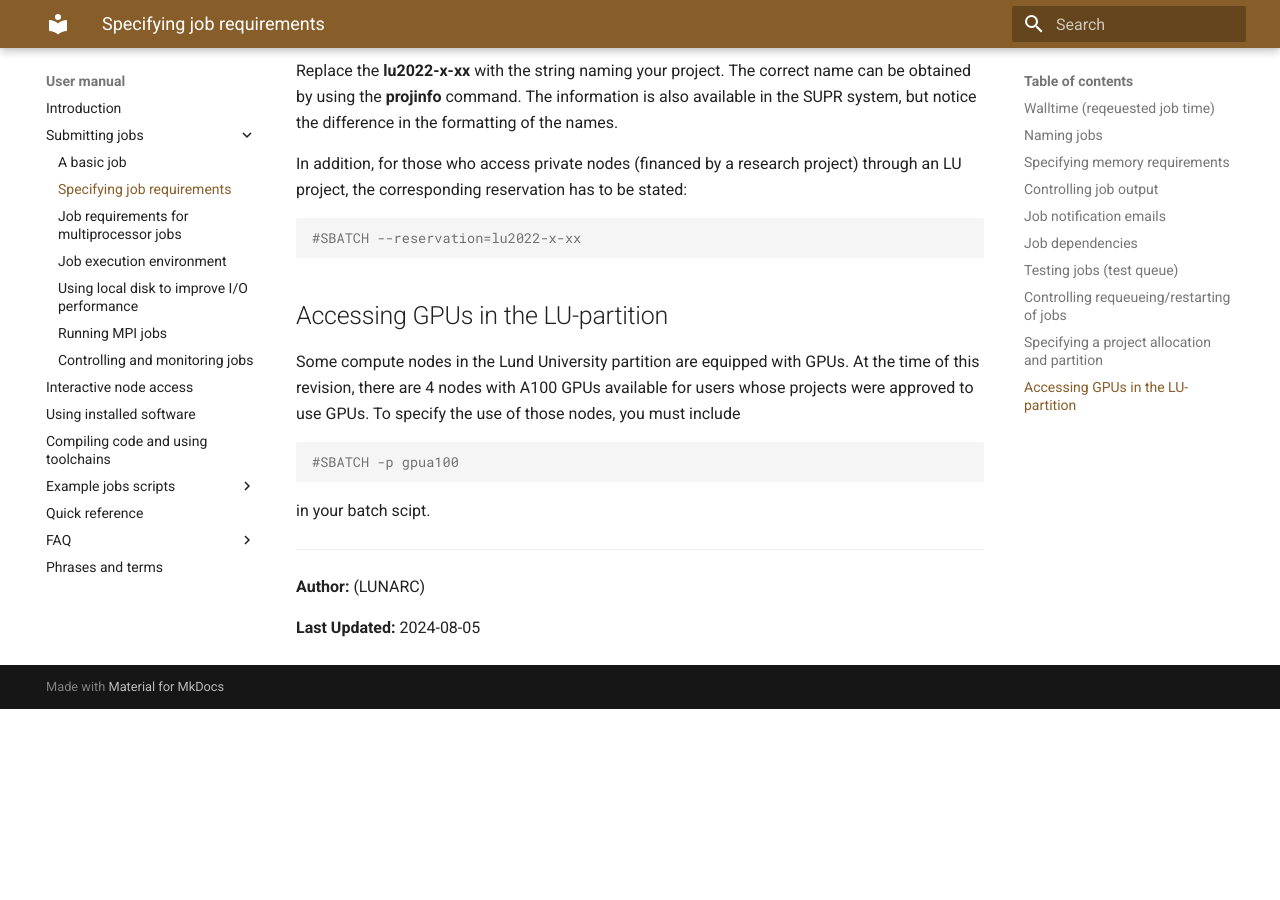
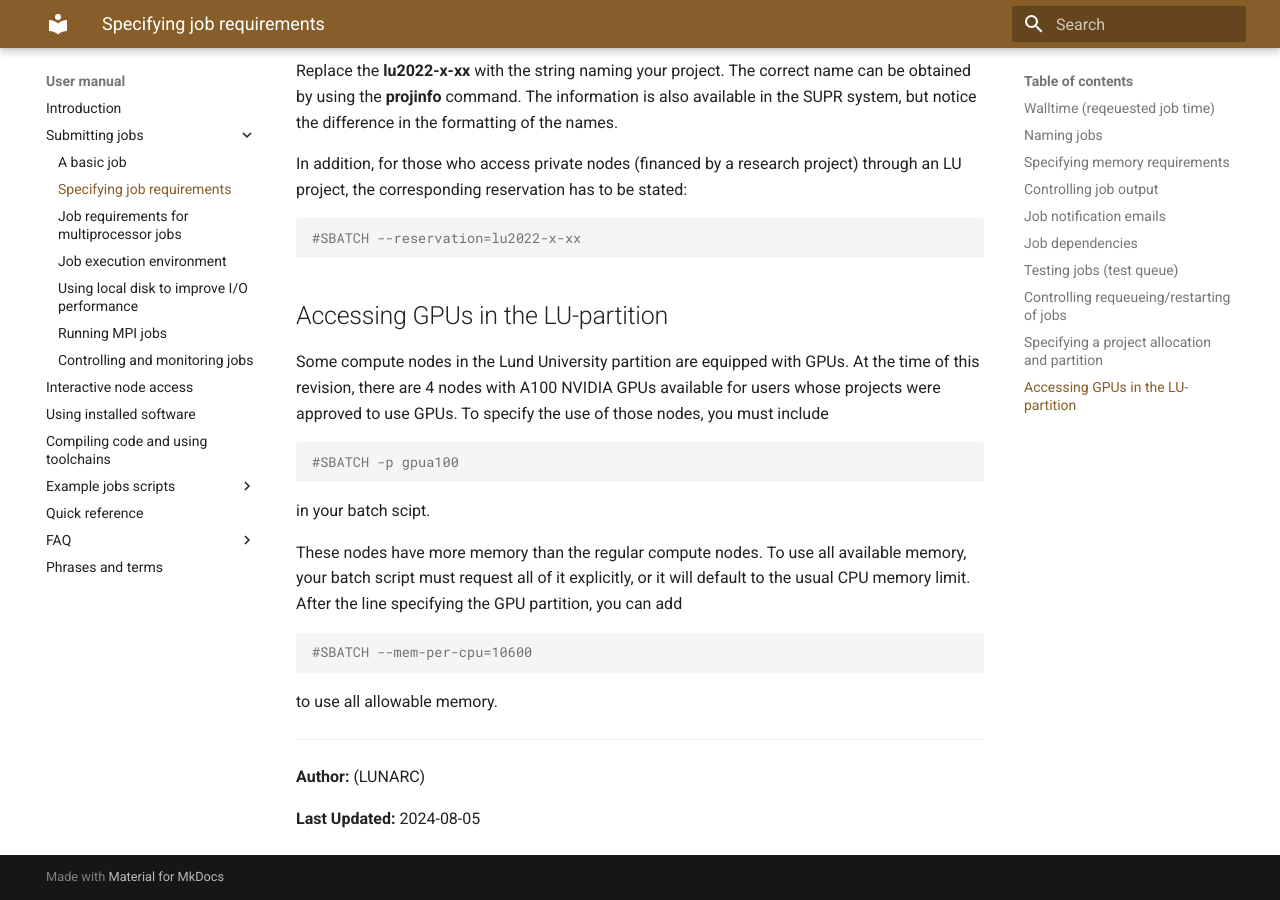
Before and after one commit to lunarc/lunarc_docs, an MkDocs documentation site: the page built from docs/manual/submitting_jobs/manual_specifying_requirements.md, in a window 1280 px wide and 900 px high, scrolled down 4043 px. Built offline with MkDocs 1.6.1 and Material for MkDocs 9.7.7, drawn with Linux system fonts in a browser that asks for light colours; comment, search, counter and statistics services are not loaded; before the commit the page ends 4752 px from its top, so only the background shows below that.

Commit message:
Update manual_specifying_requirements.md
added details on GPU specification

````diff
--- a/docs/manual/submitting_jobs/manual_specifying_requirements.md
+++ b/docs/manual/submitting_jobs/manual_specifying_requirements.md
@@ -137,7 +137,7 @@ In addition, for those who access private nodes (financed by a research project)
 
 ## Accessing GPUs in the LU-partition
 
-Some compute nodes in the Lund University partition are equipped with GPUs. At the time of this revision, there are  4 nodes with A100 GPUs available for users whose projects were approved to use GPUs. To specify the use of those nodes, you must include
+Some compute nodes in the Lund University partition are equipped with GPUs. At the time of this revision, there are  4 nodes with A100 NVIDIA GPUs available for users whose projects were approved to use GPUs. To specify the use of those nodes, you must include
 
 ```bash
 #SBATCH -p gpua100
@@ -152,6 +152,14 @@ in your batch scipt.
 for the A40 nodes.
 
 -->
+
+These nodes have more memory than the regular compute nodes. To use all available memory, your batch script must request all of it explicitly, or it will default to the usual CPU memory limit. After the line specifying the GPU partition, you can add
+
+```bash
+#SBATCH --mem-per-cpu=10600
+```
+to use all allowable memory.
+
 ---
 
 **Author:**
````
